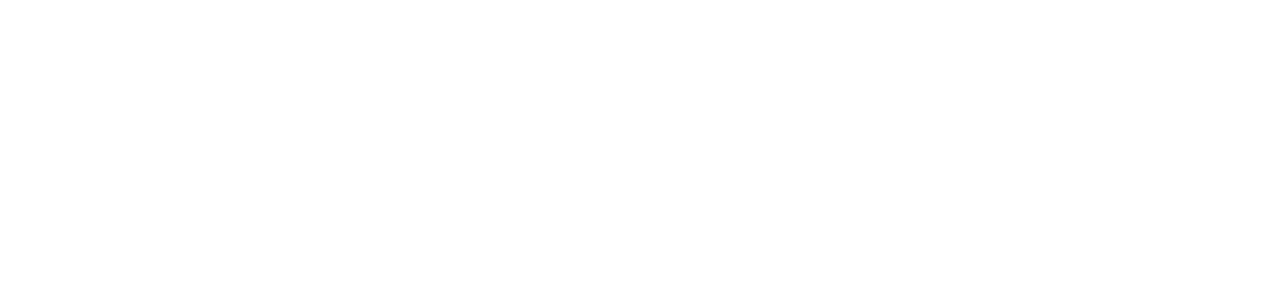
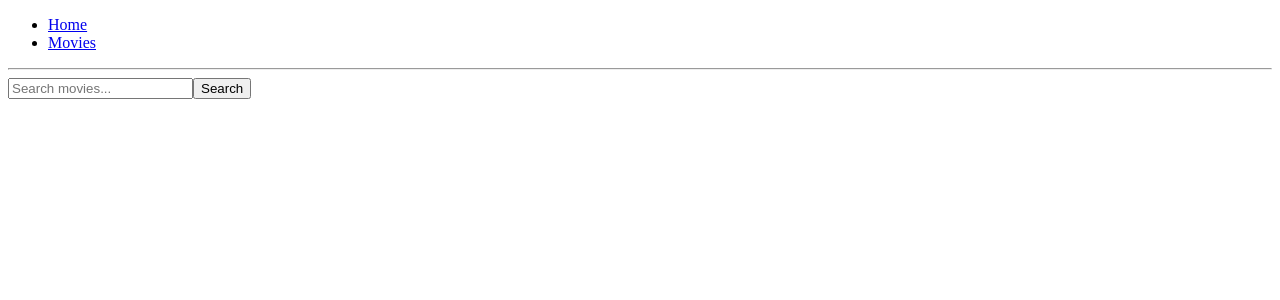
Before and after one commit to Michael-Zhinchyn/goit-react-hw-05-movies, a React (Create React App) app: page /movies in a window 1280 px wide. Shown: the top 300 px of the page. Built offline with nearby package versions, Linux system fonts and the light colour scheme.

Commit message:
update MoviesFilter

```diff
--- a/src/components/MoviesList/MoviesList.js
+++ b/src/components/MoviesList/MoviesList.js
@@ -1,12 +1,12 @@
 import { Link } from 'react-router-dom';
 import { StyledMovieList } from './MovieList.styled';
 
-export const MovieList = ({ trendingMovies }) => {
+export const MovieList = ({ movies, title = 'Trending today' }) => {
   return (
     <div>
-      <h1>Trending today</h1>
+      <h1>{title}</h1>
       <StyledMovieList>
-        {trendingMovies.map(movie => {
+        {movies.map(movie => {
           const { id, title } = movie;
           return (
             <div key={id}>
--- /dev/null
+++ b/src/components/SearchMovies/SearchForm.js
@@ -0,0 +1,47 @@
+import { MovieList } from 'components/MoviesList/MoviesList';
+import { useState } from 'react';
+import { getMovies } from 'services/Movies-API';
+
+export const SearchBox = () => {
+  const [moviesByQuery, setMoviesByQuery] = useState([]);
+
+  const fetchMoviesByQuery = async query => {
+    if (query === '') return;
+
+    try {
+      const response = await getMovies(
+        `/search/movie?query=${query}&include_adult=false&language=en-US&page=1`
+      );
+      console.log(response.data.results);
+      setMoviesByQuery(response.data.results);
+    } catch (error) {
+      console.log(error);
+    }
+  };
+
+  const handleSubmit = e => {
+    e.preventDefault();
+    const searchQuery = e.target.elements.query.value;
+
+    fetchMoviesByQuery(searchQuery);
+
+    e.target.reset();
+  };
+
+  return (
+    <div>
+      <form onSubmit={handleSubmit}>
+        <input
+          type="text"
+          name="query"
+          placeholder="Search movies..."
+          autoComplete="off"
+        ></input>
+        <button type="submit">Search</button>
+      </form>
+      {moviesByQuery.length > 0 && (
+        <MovieList movies={moviesByQuery} title="Movies" />
+      )}
+    </div>
+  );
+};
--- a/src/index.js
+++ b/src/index.js
@@ -4,9 +4,11 @@
 import { App } from 'components/App';
 
 ReactDOM.createRoot(document.getElementById('root')).render(
-  <React.StrictMode>
-    <BrowserRouter basename="/goit-react-hw-05-movies/">
-      <App />
-    </BrowserRouter>
-  </React.StrictMode>
+  // <React.StrictMode>
+  <BrowserRouter>
+    <App />
+  </BrowserRouter>
+  // </React.StrictMode>
 );
+
+// basename = '/goit-react-hw-05-movies/';
--- a/src/pages/HomePage/Home.js
+++ b/src/pages/HomePage/Home.js
@@ -16,7 +16,7 @@
 
     fetchTrendingMovies();
   }, []);
-  return <MovieList trendingMovies={trendingMovies} />;
+  return <MovieList movies={trendingMovies} />;
 };
 
 export default Home;
--- a/src/pages/MoviesPage/Movies.js
+++ b/src/pages/MoviesPage/Movies.js
@@ -1,8 +1,11 @@
+import { SearchBox } from 'components/SearchMovies/SearchForm';
+import { useSearchParams } from 'react-router-dom';
+
 const Movies = () => {
   return (
-    <div>
-      <h2>Movie Page</h2>
-    </div>
+    <>
+      <SearchBox />
+    </>
   );
 };
 
```
